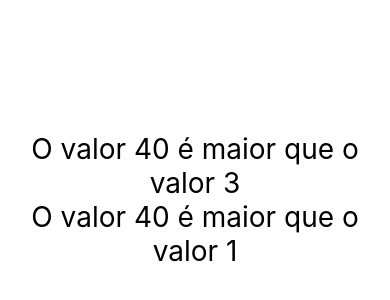
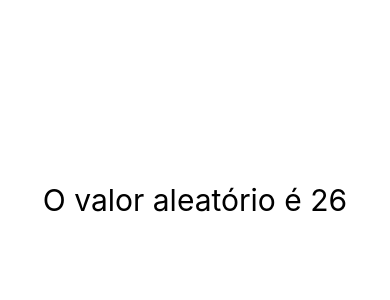
Before and after one commit to biadevcosta/curso-react-native, a React Native app in the folder exercicios/: screen / in a window 390 px wide. Shown: the part 222-522 px from the top of the page. Built offline with nearby package versions, Linux system fonts and the light colour scheme.

Commit message:
Exercicios aleatorio

```diff
--- a/exercicios/src/App.js
+++ b/exercicios/src/App.js
@@ -2,10 +2,12 @@ import React from "react" //precisa usar quando vc for usar um jsx - javascript
 import {View, StyleSheet, SafeAreaView} from 'react-native' // esta pegando um modulo
 
 //Como colocar um component
-import ComponentUm /* maiuscula */ from './components/Primeiro'
-import Padrao,{ Comp2, Comp3 } from './components/Multi'
-import Export,{ Saudacao, Sobremim } from './components/Olamundo'
-import MinMax from './components/MinMax'
+//import ComponentUm /* maiuscula */ from './components/Primeiro'
+//import Padrao,{ Comp2, Comp3 } from './components/Multi'
+//import Export,{ Saudacao, Sobremim } from './components/Olamundo'
+//import MinMax from './components/MinMax'
+
+import Aleatorio from './components/aleatorio'
 
 /*
 ===== 1 forma
@@ -34,16 +36,21 @@ import MinMax from './components/MinMax'
     // usando outro component
     export default () => (
         <SafeAreaView style= {style.App}>
-            <MinMax min="3" max="40"/>
-            <MinMax min="1" max="40"/>
 
-           {/* <Padrao/>
-            <ComponentUm/>
-            <Comp2/>
-            <Comp3/>
-            <Saudacao/>
-            <Sobremim/>
-    <Export/> */}
+        <Aleatorio min={10} max={60}/>
+
+
+        {/* <MinMax min={3} max={40}/>
+            <MinMax min={1} max={40}/>
+
+        <Padrao/>
+        <ComponentUm/>
+        <Comp2/>
+        <Comp3/>
+        <Saudacao/>
+        <Sobremim/>
+        <Export/>
+    */}
         </SafeAreaView>
     )
 
--- a/exercicios/src/components/MinMax.js
+++ b/exercicios/src/components/MinMax.js
@@ -2,11 +2,11 @@ import React from "react";
 import { Text } from 'react-native'
 import estilo from './estilo'
 
-export default (param) => {
-    console.warn(param)
+export default (props) => {
+    console.warn(props)
     return(
         <Text style= {estilo.txtM}>
-            O valor {param.max} é maior que o valor {param.min}
+            O valor {props.max} é maior que o valor {props.min}
          </Text>
     )
 }
--- /dev/null
+++ b/exercicios/src/components/aleatorio.js
@@ -0,0 +1,13 @@
+import React from "react"
+import { Text } from "react-native"
+import estilo from "./estilo"
+
+export default (props) => {
+    const delta = props.max - props.min + 1
+    const aleatorio = parseInt(Math.random() * delta) + props.min
+    return (
+        <Text style= {estilo.txtG}>
+            O valor aleatório é {aleatorio}
+        </Text>
+    )
+}
```
